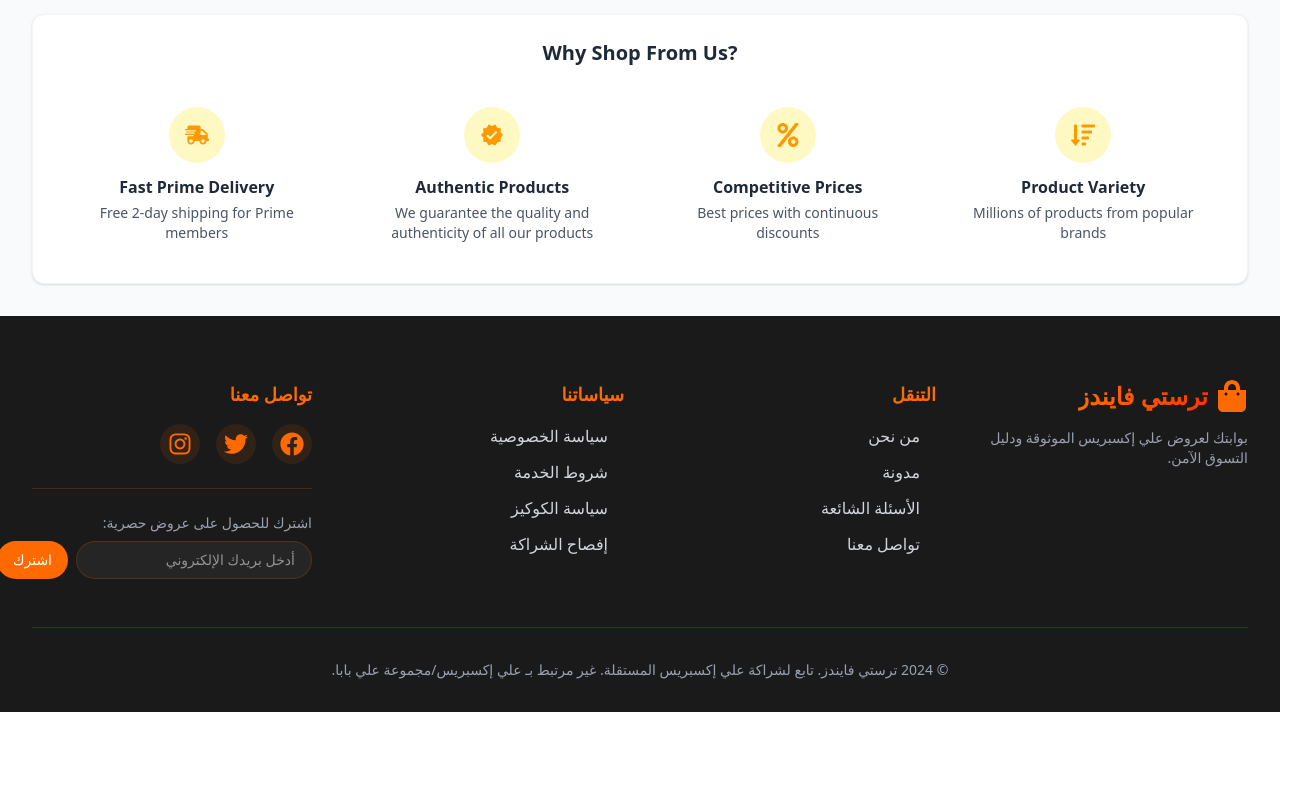
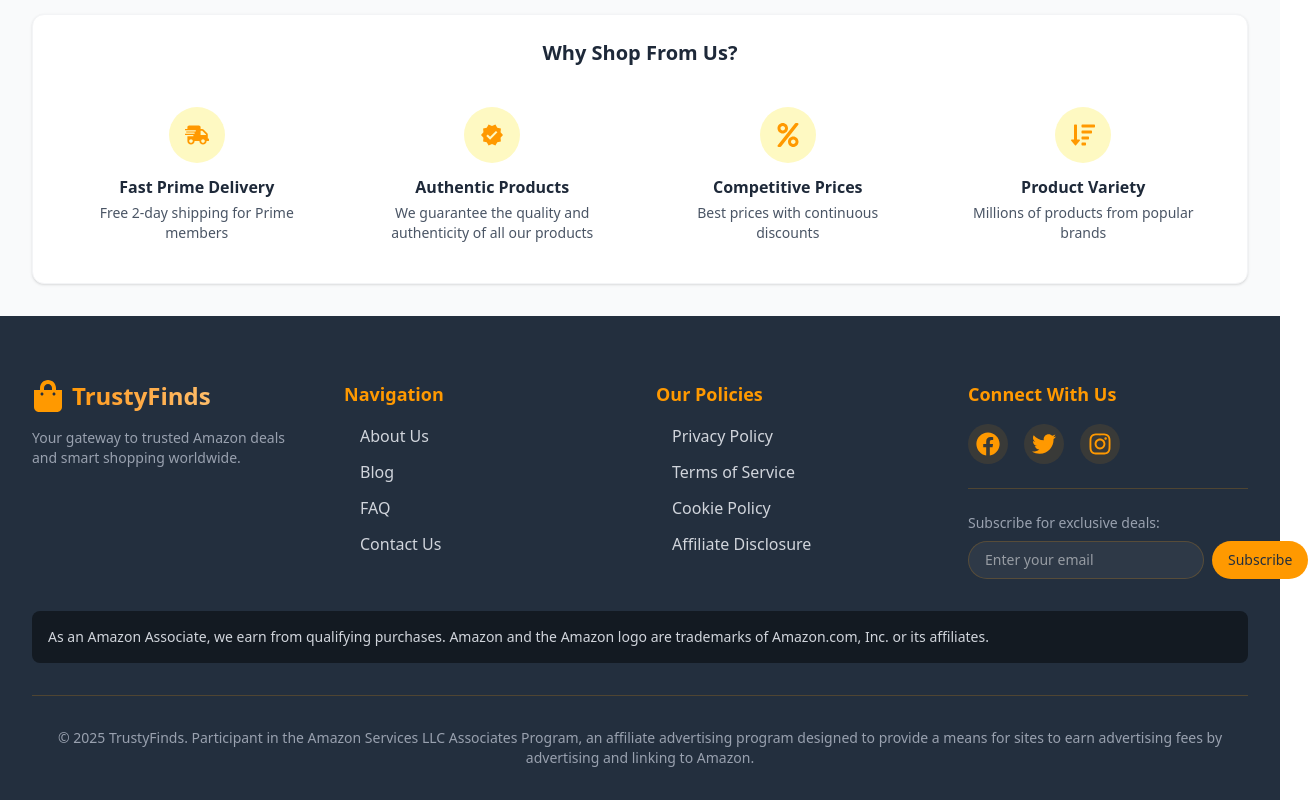
Before and after one commit to SimoAcharouaou777/TrustyFindsAR, a React (Vite) app: page /category/1 in a window 1280 px wide. Shown: the part 912-1712 px from the top of the page, 1308 px wide, since content can reach past the window. Before the commit the page ends 1624 px from the top, so only its background shows below. Built offline with nearby package versions, Linux system fonts and the light colour scheme.

Commit message:
Update Footer component for English localization and Amazon branding

```diff
--- a/src/components/Footer/Footer.jsx
+++ b/src/components/Footer/Footer.jsx
@@ -3,33 +3,33 @@ import { Link } from 'react-router-dom';
 
 export const Footer = () => {
   return (
-      <footer className="bg-[#1A1A1A] text-white pt-16 pb-8" dir="rtl">
+      <footer className="bg-[#232F3E] text-white pt-16 pb-8">
         <div className="max-w-7xl mx-auto px-4 sm:px-6 lg:px-8">
           <div className="grid grid-cols-1 md:grid-cols-4 gap-8">
-            {/* عمود العلامة التجارية */}
+            {/* Brand Column */}
             <div className="space-y-4">
               <Link to="/" className="flex items-center gap-2">
-                <FaShoppingBag className="w-8 h-8 text-[#FF6A00]" />
-                <span className="text-2xl font-bold bg-gradient-to-r from-[#FF6A00] to-[#FF3300] bg-clip-text text-transparent">
-                ترستي فايندز
+                <FaShoppingBag className="w-8 h-8 text-[#FF9900]" />
+                <span className="text-2xl font-bold bg-gradient-to-r from-[#FF9900] to-[#FEBD69] bg-clip-text text-transparent">
+                TrustyFinds
               </span>
               </Link>
               <p className="text-gray-400 text-sm">
-                بوابتك لعروض علي إكسبريس الموثوقة ودليل التسوق الآمن.
+                Your gateway to trusted Amazon deals and smart shopping worldwide.
               </p>
             </div>
 
-            {/* الروابط السريعة */}
+            {/* Quick Links */}
             <div>
-              <h4 className="text-lg font-semibold mb-4 text-[#FF6A00]">التنقل</h4>
+              <h4 className="text-lg font-semibold mb-4 text-[#FF9900]">Navigation</h4>
               <ul className="space-y-3">
-                {['من نحن', 'مدونة', 'الأسئلة الشائعة', 'تواصل معنا'].map((link) => (
+                {['About Us', 'Blog', 'FAQ', 'Contact Us'].map((link) => (
                     <li key={link}>
                       <Link
                           to={`/${link.toLowerCase().replace(' ', '-')}`}
-                          className="text-gray-300 hover:text-[#FF6A00] transition-colors flex items-center gap-2"
+                          className="text-gray-300 hover:text-[#FF9900] transition-colors flex items-center gap-2"
                       >
-                        <span className="w-2 h-2 bg-[#FF6A00] rounded-full opacity-0 group-hover:opacity-100 transition-opacity" />
+                        <span className="w-2 h-2 bg-[#FF9900] rounded-full opacity-0 group-hover:opacity-100 transition-opacity" />
                         {link}
                       </Link>
                     </li>
@@ -37,17 +37,17 @@ export const Footer = () => {
               </ul>
             </div>
 
-            {/* السياسات */}
+            {/* Policies */}
             <div>
-              <h4 className="text-lg font-semibold mb-4 text-[#FF6A00]">سياساتنا</h4>
+              <h4 className="text-lg font-semibold mb-4 text-[#FF9900]">Our Policies</h4>
               <ul className="space-y-3">
-                {['سياسة الخصوصية', 'شروط الخدمة', 'سياسة الكوكيز', 'إفصاح الشراكة'].map((link) => (
+                {['Privacy Policy', 'Terms of Service', 'Cookie Policy', 'Affiliate Disclosure'].map((link) => (
                     <li key={link}>
                       <Link
                           to={`/${link.toLowerCase().replace(' ', '-')}`}
-                          className="text-gray-300 hover:text-[#FF6A00] transition-colors flex items-center gap-2"
+                          className="text-gray-300 hover:text-[#FF9900] transition-colors flex items-center gap-2"
                       >
-                        <span className="w-2 h-2 bg-[#FF6A00] rounded-full opacity-0 group-hover:opacity-100 transition-opacity" />
+                        <span className="w-2 h-2 bg-[#FF9900] rounded-full opacity-0 group-hover:opacity-100 transition-opacity" />
                         {link}
                       </Link>
                     </li>
@@ -55,43 +55,50 @@ export const Footer = () => {
               </ul>
             </div>
 
-            {/* الروابط الاجتماعية */}
+            {/* Social Links */}
             <div>
-              <h4 className="text-lg font-semibold mb-4 text-[#FF6A00]">تواصل معنا</h4>
+              <h4 className="text-lg font-semibold mb-4 text-[#FF9900]">Connect With Us</h4>
               <div className="flex gap-4">
-                <a href="#" className="p-2 bg-[#FF6A00]/10 hover:bg-[#FF6A00]/20 rounded-full transition-colors">
-                  <FaFacebook className="w-6 h-6 text-[#FF6A00]" />
+                <a href="#" className="p-2 bg-[#FF9900]/10 hover:bg-[#FF9900]/20 rounded-full transition-colors">
+                  <FaFacebook className="w-6 h-6 text-[#FF9900]" />
                 </a>
-                <a href="#" className="p-2 bg-[#FF6A00]/10 hover:bg-[#FF6A00]/20 rounded-full transition-colors">
-                  <FaTwitter className="w-6 h-6 text-[#FF6A00]" />
+                <a href="#" className="p-2 bg-[#FF9900]/10 hover:bg-[#FF9900]/20 rounded-full transition-colors">
+                  <FaTwitter className="w-6 h-6 text-[#FF9900]" />
                 </a>
-                <a href="#" className="p-2 bg-[#FF6A00]/10 hover:bg-[#FF6A00]/20 rounded-full transition-colors">
-                  <FaInstagram className="w-6 h-6 text-[#FF6A00]" />
+                <a href="#" className="p-2 bg-[#FF9900]/10 hover:bg-[#FF9900]/20 rounded-full transition-colors">
+                  <FaInstagram className="w-6 h-6 text-[#FF9900]" />
                 </a>
               </div>
 
-              <div className="mt-6 border-t border-[#FF6A00]/20 pt-6">
+              <div className="mt-6 border-t border-[#FF9900]/20 pt-6">
                 <p className="text-sm text-gray-400">
-                  اشترك للحصول على عروض حصرية:
+                  Subscribe for exclusive deals:
                 </p>
                 <div className="mt-2 flex gap-2">
                   <input
                       type="email"
-                      placeholder="أدخل بريدك الإلكتروني"
-                      className="flex-1 px-4 py-2 rounded-full bg-white/5 border border-[#FF6A00]/20 text-sm focus:outline-none focus:border-[#FF6A00]"
+                      placeholder="Enter your email"
+                      className="flex-1 px-4 py-2 rounded-full bg-white/5 border border-[#FF9900]/20 text-sm focus:outline-none focus:border-[#FF9900]"
                   />
-                  <button className="px-4 py-2 bg-[#FF6A00] hover:bg-[#FF5500] rounded-full text-sm transition-colors">
-                    اشترك
+                  <button className="px-4 py-2 bg-[#FF9900] hover:bg-[#FEBD69] rounded-full text-sm transition-colors text-[#232F3E] font-medium">
+                    Subscribe
                   </button>
                 </div>
               </div>
             </div>
           </div>
 
-          {/* حقوق النشر */}
-          <div className="mt-12 pt-8 border-t border-[#FF6A00]/20 text-center">
+          {/* Amazon Associates Disclosure */}
+          <div className="mt-8 p-4 bg-[#131A22] rounded-lg text-sm text-gray-300">
+            <p>
+              As an Amazon Associate, we earn from qualifying purchases. Amazon and the Amazon logo are trademarks of Amazon.com, Inc. or its affiliates.
+            </p>
+          </div>
+
+          {/* Copyright */}
+          <div className="mt-8 pt-8 border-t border-[#FF9900]/20 text-center">
             <p className="text-gray-400 text-sm">
-              © 2024 ترستي فايندز. تابع لشراكة علي إكسبريس المستقلة. غير مرتبط بـ علي إكسبريس/مجموعة علي بابا.
+              © {new Date().getFullYear()} TrustyFinds. Participant in the Amazon Services LLC Associates Program, an affiliate advertising program designed to provide a means for sites to earn advertising fees by advertising and linking to Amazon.
             </p>
           </div>
         </div>
```
